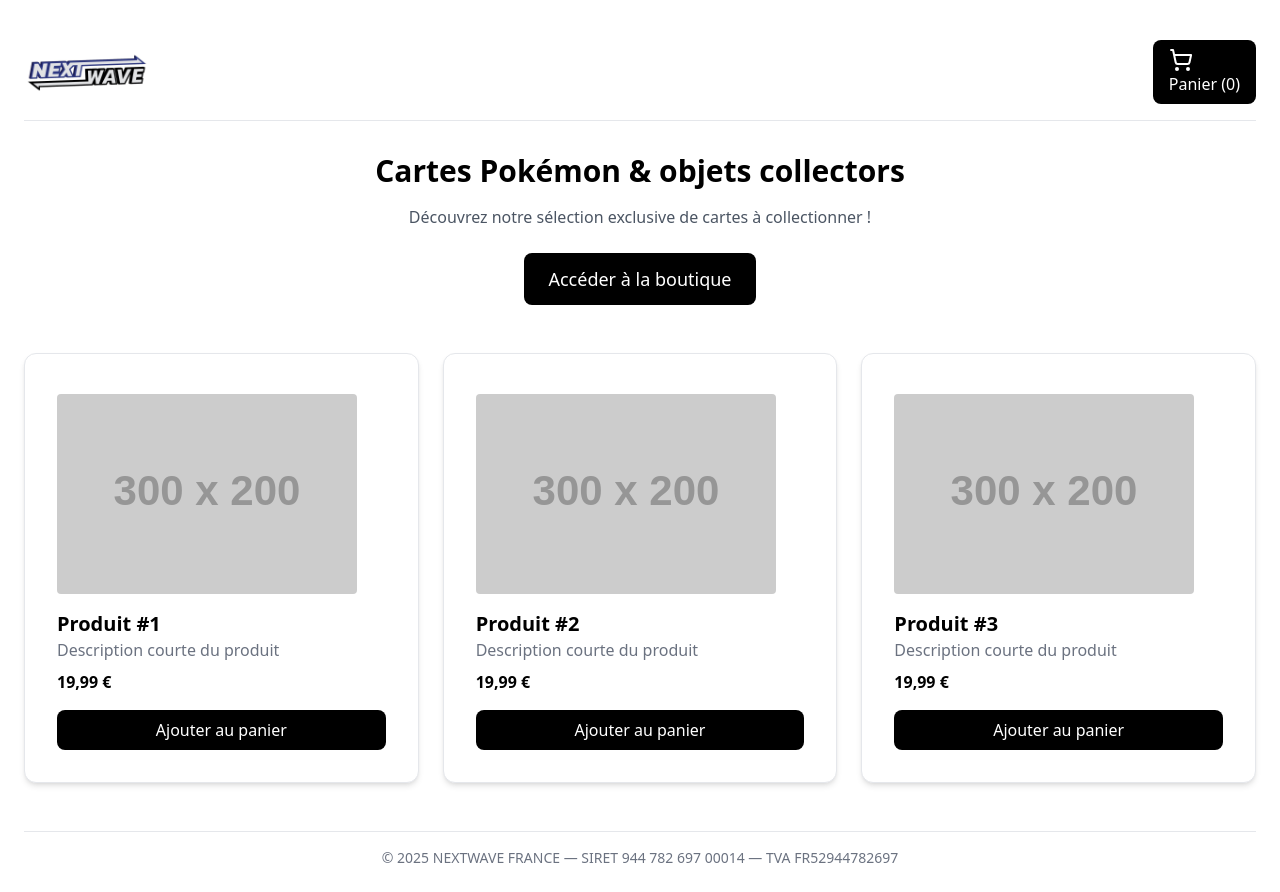
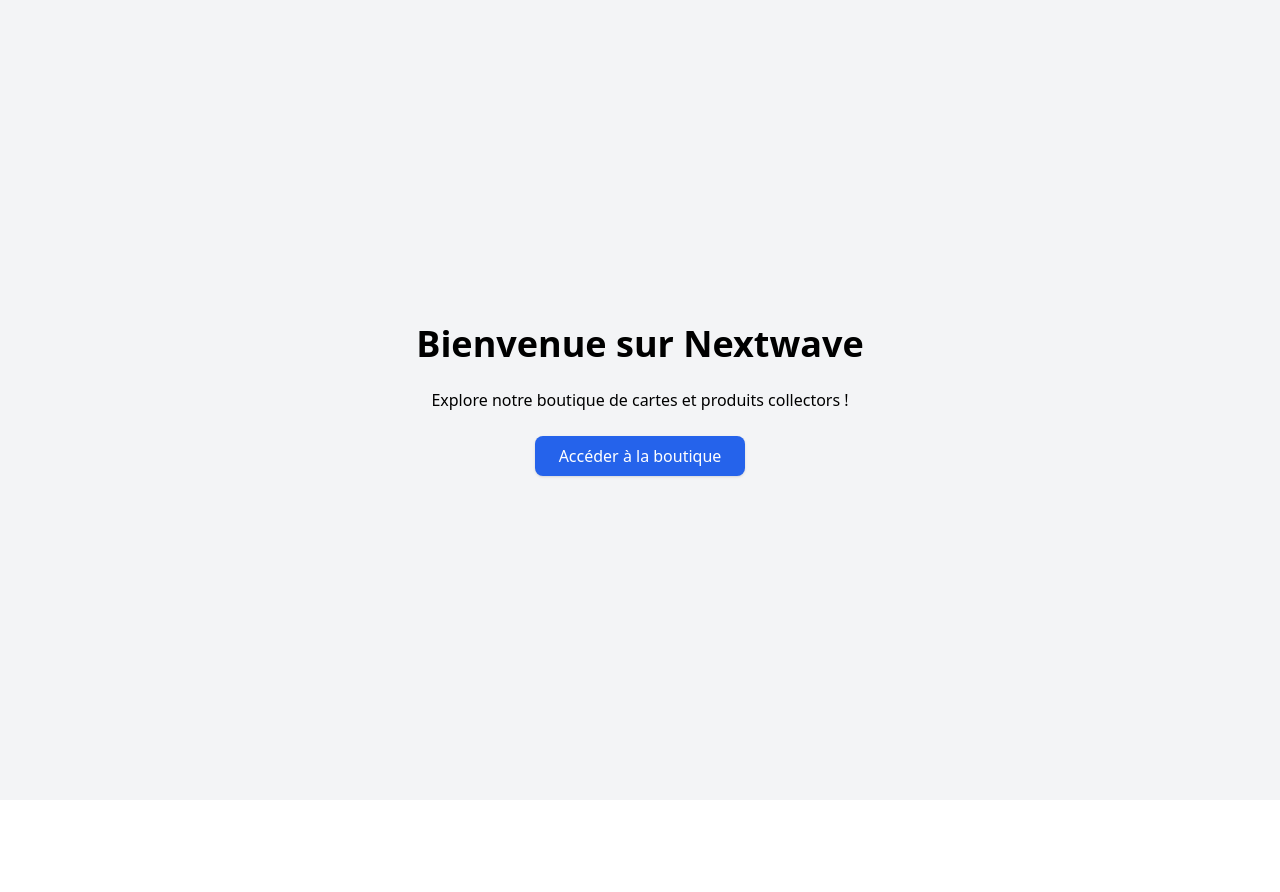
Before and after one commit to ThermoCoffee2/nextwave-site, a React (Vite) app: page / in a window 1280 px wide. After the commit the page ends 800 px from the top, so only its background shows below. Built offline with nearby package versions, Linux system fonts and the light colour scheme.

Commit message:
Add files via upload

```diff
--- a/src/App.jsx
+++ b/src/App.jsx
@@ -1,150 +1,16 @@
-import React, { useState, useEffect } from "react";
-import { Button } from "@/components/ui/button";
-import { Card, CardContent } from "@/components/ui/card";
-import { ShoppingCart, X } from "lucide-react";
-import { AnimatePresence, motion } from "framer-motion";
+import React from "react";
+import { Link } from "react-router-dom";
 
 export default function App() {
-  const [notification, setNotification] = useState("");
-  const [cartItems, setCartItems] = useState(() => {
-    if (typeof window !== "undefined") {
-      const saved = localStorage.getItem("nextwave_cart");
-      return saved ? JSON.parse(saved) : [];
-    }
-    return [];
-  });
-  const [isCartOpen, setIsCartOpen] = useState(false);
-  const [errorMessage, setErrorMessage] = useState("");
-
-  useEffect(() => {
-    if (typeof window !== "undefined") {
-      localStorage.setItem("nextwave_cart", JSON.stringify(cartItems));
-    }
-  }, [cartItems]);
-
-  const addToCart = (item) => {
-    setCartItems((prevItems) => {
-      const existingItem = prevItems.find((i) => i.id === item.id);
-      if (existingItem) {
-        return prevItems.map((i) =>
-          i.id === item.id ? { ...i, quantity: i.quantity + 1 } : i
-        );
-      }
-      return [...prevItems, { ...item, quantity: 1 }];
-    });
-    setNotification(`${item.name} ajouté au panier.`);
-    setTimeout(() => setNotification(""), 2000);
-  };
-
-  const decreaseQuantity = (id) => {
-    setCartItems((prevItems) => {
-      return prevItems
-        .map((item) =>
-          item.id === id ? { ...item, quantity: item.quantity - 1 } : item
-        )
-        .filter((item) => item.quantity > 0);
-    });
-  };
-
-  const handleCheckout = async () => {
-    // Intégration Stripe à ajouter ici
-    setErrorMessage("Paiement non configuré pour le moment.");
-  };
-
-  const totalItems = cartItems.reduce((acc, item) => acc + item.quantity, 0);
-  const totalPrice = cartItems
-    .reduce((acc, item) => acc + item.price * item.quantity, 0)
-    .toFixed(2);
-
   return (
-    <div className="relative min-h-screen bg-white p-6">
-      <header className="flex justify-between items-center py-4 border-b">
-        <div className="flex items-center">
-          <a href="/"><img src="/IMG_3110.JPEG" alt="Logo" className="h-12 w-auto" /></a>
-        </div>
-        <Button variant="outline" onClick={() => setIsCartOpen(!isCartOpen)}>
-          <ShoppingCart className="mr-2" /> Panier ({totalItems})
-        </Button>
-      </header>
-
-      <main className="mt-8">
-        <section className="text-center">
-          <motion.h2
-            initial={{ opacity: 0, y: -20 }}
-            animate={{ opacity: 1, y: 0 }}
-            transition={{ duration: 0.5 }}
-            className="text-3xl font-semibold mb-4">
-            Cartes Pokémon & objets collectors
-          </motion.h2>
-          <p className="text-gray-600 mb-6">
-            Découvrez notre sélection exclusive de cartes à collectionner !
-          </p>
-          <Button className="text-lg px-6 py-3">Accéder à la boutique</Button>
-          {notification && <p className="mt-4 text-green-600 font-medium">{notification}</p>}
-        </section>
-
-        <section className="mt-12 grid grid-cols-1 md:grid-cols-3 gap-6">
-          {[1, 2, 3].map((item) => (
-            <Card key={item} className="rounded-2xl shadow-md">
-              <CardContent className="p-4">
-                <img src="https://via.placeholder.com/300x200" alt="Produit" className="mb-4 rounded" />
-                <h3 className="text-xl font-semibold">Produit #{item}</h3>
-                <p className="text-gray-500 mb-2">Description courte du produit</p>
-                <p className="font-bold mb-4">19,99 €</p>
-                <Button className="w-full" onClick={() => addToCart({ id: item, name: `Produit #${item}`, price: 19.99 })}>
-                  Ajouter au panier
-                </Button>
-              </CardContent>
-            </Card>
-          ))}
-        </section>
-      </main>
-
-      <AnimatePresence>
-        {isCartOpen && (
-          <motion.aside
-            initial={{ x: "100%" }}
-            animate={{ x: 0 }}
-            exit={{ x: "100%" }}
-            transition={{ duration: 0.3 }}
-            className="fixed top-0 right-0 w-80 h-full bg-white shadow-lg border-l p-6 z-50 overflow-y-auto"
-          >
-            <div className="flex justify-between items-center mb-4">
-              <h3 className="text-xl font-bold">Mon Panier</h3>
-              <button onClick={() => setIsCartOpen(false)}>
-                <X className="w-6 h-6" />
-              </button>
-            </div>
-            {cartItems.length === 0 ? (
-              <p className="text-gray-500">Votre panier est vide.</p>
-            ) : (
-              <>
-                <div className="mb-4 space-y-4">
-                  {cartItems.map((item) => (
-                    <div key={item.id} className="flex justify-between items-center">
-                      <span>{item.name}</span>
-                      <div className="flex items-center gap-2">
-                        <Button size="sm" onClick={() => decreaseQuantity(item.id)}>-</Button>
-                        <span>{item.quantity}</span>
-                        <Button size="sm" onClick={() => addToCart(item)}>+</Button>
-                      </div>
-                    </div>
-                  ))}
-                </div>
-                <h4 className="font-bold mb-2">Total : {totalPrice} €</h4>
-                <Button onClick={handleCheckout} className="w-full text-lg px-4 py-2">
-                  Payer avec Stripe
-                </Button>
-                {errorMessage && <p className="mt-4 text-red-600 text-sm">{errorMessage}</p>}
-              </>
-            )}
-          </motion.aside>
-        )}
-      </AnimatePresence>
-
-      <footer className="mt-12 border-t pt-4 text-center text-sm text-gray-500">
-        © {new Date().getFullYear()} NEXTWAVE FRANCE — SIRET 944 782 697 00014 — TVA FR52944782697
-      </footer>
+    <div className="flex flex-col items-center justify-center h-screen bg-gray-100 text-center">
+      <h1 className="text-4xl font-bold mb-6">Bienvenue sur Nextwave</h1>
+      <p className="mb-6">Explore notre boutique de cartes et produits collectors !</p>
+      <Link to="/boutique">
+        <button className="px-6 py-2 bg-blue-600 text-white rounded-lg shadow hover:bg-blue-700">
+          Accéder à la boutique
+        </button>
+      </Link>
     </div>
   );
 }
--- a/src/ShopPage.jsx
+++ b/src/ShopPage.jsx
@@ -1,47 +1,30 @@
 import React, { useEffect, useState } from "react";
-import { useNavigate } from "react-router-dom";
+import { Link } from "react-router-dom";
 
 export default function ShopPage() {
   const [products, setProducts] = useState([]);
-  const navigate = useNavigate();
 
   useEffect(() => {
     fetch("http://localhost:3001/api/products")
-      .then(res => res.json())
-      .then(data => setProducts(data));
+      .then((res) => res.json())
+      .then((data) => setProducts(data));
   }, []);
 
-  const addToCart = (product) => {
-    const cart = JSON.parse(localStorage.getItem("nextwave_cart")) || [];
-    const existing = cart.find((item) => item.id === product.id);
-    if (existing) {
-      existing.quantity += 1;
-    } else {
-      cart.push({ ...product, quantity: 1 });
-    }
-    localStorage.setItem("nextwave_cart", JSON.stringify(cart));
-    alert("Produit ajouté au panier !");
-  };
-
   return (
-    <div className="max-w-6xl mx-auto p-4">
+    <div className="p-4">
       <div className="flex justify-between items-center mb-4">
-        <h1 className="text-3xl font-bold">Boutique</h1>
-        <button onClick={() => navigate("/login")} className="text-blue-600 underline">Se connecter</button>
+        <h1 className="text-2xl font-bold">Boutique</h1>
+        <Link to="/login">
+          <button className="bg-blue-600 text-white px-4 py-2 rounded">Se connecter</button>
+        </Link>
       </div>
-      <div className="grid grid-cols-1 sm:grid-cols-2 md:grid-cols-3 gap-6">
+      <div className="grid grid-cols-2 md:grid-cols-3 lg:grid-cols-4 gap-4">
         {products.map((product) => (
-          <div key={product.id} className="border p-4 rounded shadow">
-            <img src={product.image} alt={product.name} className="w-full h-48 object-cover mb-4" />
-            <h2 className="text-xl font-semibold">{product.name}</h2>
-            <p className="text-gray-700">{product.price} €</p>
-            <p className="text-sm text-green-700">Stock : {product.stock}</p>
-            <button
-              onClick={() => addToCart(product)}
-              className="mt-2 bg-blue-600 text-white px-4 py-2 rounded"
-            >
-              Ajouter au panier
-            </button>
+          <div key={product.id} className="border p-2 rounded shadow-sm">
+            <img src={product.image} alt={product.name} className="w-full h-40 object-contain mb-2" />
+            <h2 className="font-bold">{product.name}</h2>
+            <p>{product.price.toFixed(2)} €</p>
+            <p className="text-sm text-gray-600">Stock : {product.stock}</p>
           </div>
         ))}
       </div>
```
